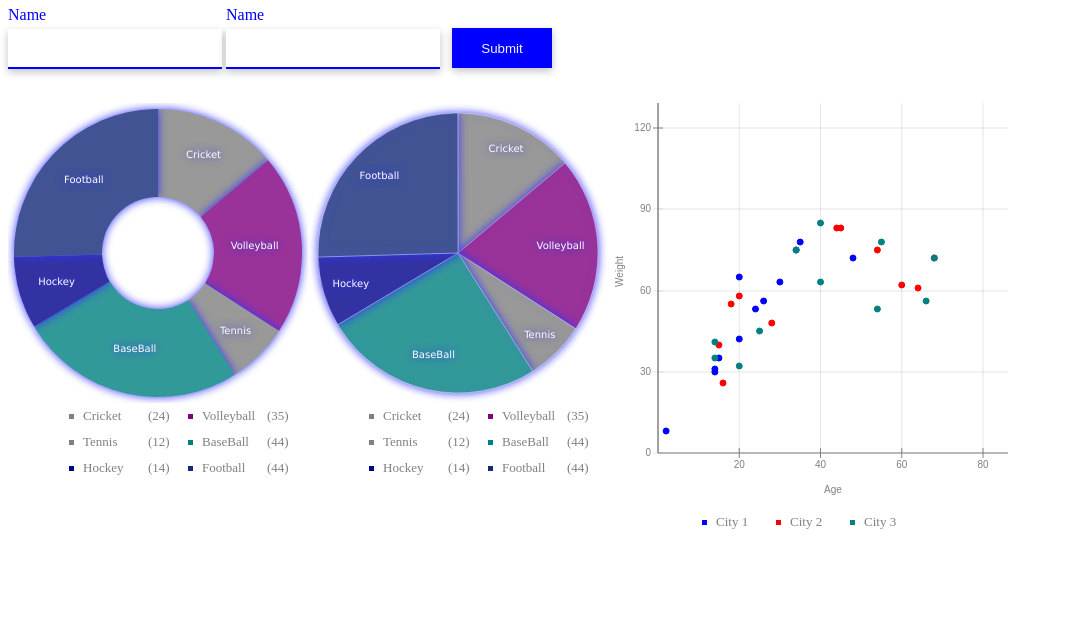
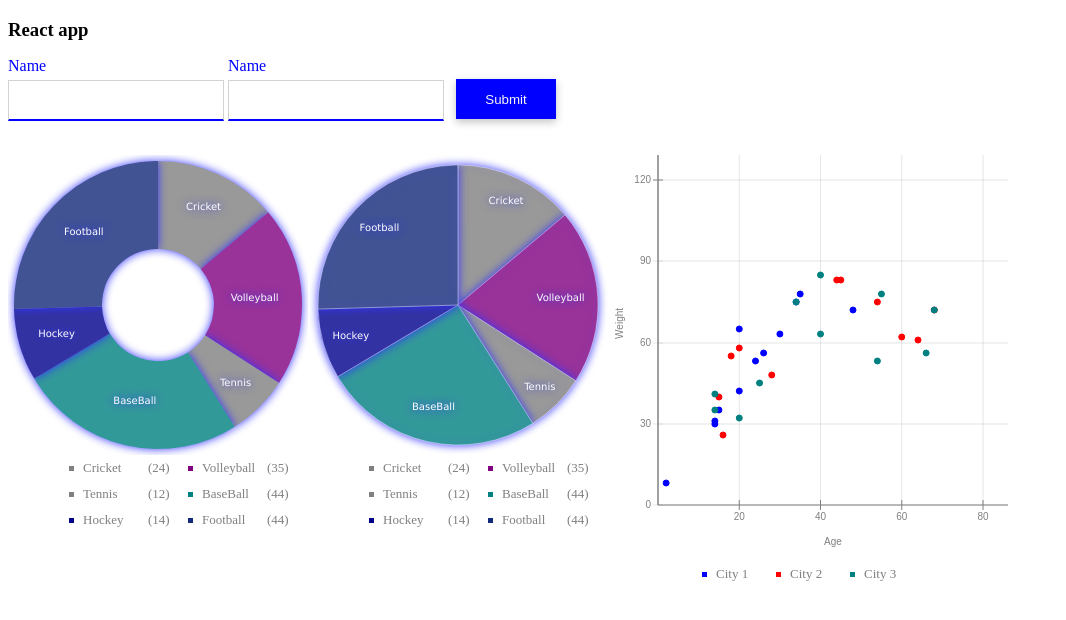
Before and after one commit to rajhseg/React-Controls-Typescript, a React (Create React App) app in the folder react-controls-typescript/: page / in a window 1280 px wide. Shown: the top 620 px of the page, without its empty margins (0-1066 px from the left). Built offline with nearby package versions, Linux system fonts and the light colour scheme.

Commit message:
Disable Backdrop
TEXTBOX

```diff
--- a/react-controls-typescript/package.json
+++ b/react-controls-typescript/package.json
@@ -12,8 +12,8 @@
     "@types/react": "^19.2.7",
     "@types/react-dom": "^19.2.3",
     "prop-types": "^15.8.1",
-    "react": "^19.2.3",
-    "react-dom": "^19.2.3",
+    "react": "^18.3.1",
+    "react-dom": "^18.3.1",
     "react-scripts": "5.0.1",
     "typescript": "^4.9.5",
     "web-vitals": "^2.1.4"
--- a/react-controls-typescript/src/App.tsx
+++ b/react-controls-typescript/src/App.tsx
@@ -23,6 +23,8 @@ function App() {
 
   const bref = useRef<RButtonRef>(null);
 
+  const [isPassword, setIsPassword] = useState(false);
+
   const handleSubmit = (e:React.MouseEvent<HTMLButtonElement>) => {
 
       let pieItem1 = new RDonutChartItem(24,'Batminton', 'darkgreen', 'white');
@@ -33,7 +35,11 @@ function App() {
 
       setButtonHeight((prevState) => '40px');
 
-      setTxtValue((prev)=> "Hello");
+      if(!isPassword){
+        setIsPassword((prev)=> true);
+      } else{
+        setIsPassword((prev)=> false);
+      }
 
       console.log('Button Id : '+ bref.current?.Id);
   }
@@ -127,11 +133,11 @@ function App() {
 
   return (
     <>
-
-      <RTextbox  LabelText={'Name'} TextboxValue={txtValue} Change={numberOnly} ValueChanged={(e)=>updateValue(e)}></RTextbox>
+      <h3>React app</h3>
+      <RTextbox LabelText={'Name'} TextboxValue={txtValue} Change={numberOnly} ValueChanged={(e)=>updateValue(e)}></RTextbox>
       &nbsp;
 
-      <RTextbox LabelText={'Name'} TextboxValue={txtValue} ValueChanged={(e)=>updateValue(e)}></RTextbox>
+      <RTextbox IsPasswordBox={isPassword} LabelText={'Name'} TextboxValue={txtValue} ValueChanged={(e)=>updateValue(e)}></RTextbox>
       &nbsp;
 
       &nbsp;
--- /dev/null
+++ b/react-controls-typescript/src/RDropdown/RDropdown.css
@@ -0,0 +1,117 @@
+.dropdownbtn {
+    background-color: #dee0e2;
+    color: rgb(193 193 193);
+    padding: 4px;
+    font-size: 10px;
+    border: none;
+    cursor: pointer;
+    right: 2px;
+    background: transparent;
+    position: absolute;
+    bottom: -3px;
+}
+
+input[type=text] {
+    border: 1px solid rgb(224, 218, 218);
+    padding: 5px;
+    outline: none;
+    color: rgb(116 111 111);
+    text-align: start;
+}
+
+    input[type=text]:focus {
+        border: 1px solid rgb(224, 218, 218);
+    }
+
+.dropdownbtn:hover, .dropdownbtn:focus {
+    background: transparent;
+}
+
+.dropdown {
+    position: relative;
+    display: inline-block;
+    cursor: pointer;
+}
+
+.dropdown-content {
+    position: absolute;
+    background-color: #f1f1f1;
+    overflow: auto;
+    /* box-shadow: rgba(0, 0, 0, 0.24) 0px 3px 8px;  */
+    /* box-shadow: 0px 8px 16px 0px rgba(0,0,0,0.2); */
+    height: 100px;
+    overflow-y: auto;
+    z-index: 10;
+    margin-top: 2px;
+}
+
+.host {
+    display: inline-block;
+    vertical-align: top;
+}
+
+.dropdown-content-template {
+    color: black;
+    /* padding: 10px 10px; */
+    padding-top: 5px;
+    padding-bottom: 5px;
+    padding-left: 1px;
+    padding-right: 1px;
+    text-decoration: none;
+    display: block;
+    cursor: pointer;
+    margin-top: 3px;
+    margin-bottom: 3px;
+}
+
+.dropdown-content-selected {
+    background-color: #e9e9e9;
+}
+
+.show {
+    display: block;
+}
+
+::-webkit-scrollbar {
+    width: 0.4em;
+    ;
+    height: 0.4em;
+    ;
+}
+
+::-webkit-scrollbar-track {
+    background-color: #bdbbbb;
+}
+
+::-webkit-scrollbar-thumb {
+    background-color: #5e5e5e;
+    border-radius: 10px;
+}
+
+
+.icon-up:before {
+    content: "\276F";
+}
+
+.icon-down:before {
+    content: "\276E";
+}
+
+.icon-up, .icon-down {
+    font-size: 18px;
+    display: inline-block;
+    -ms-transform: rotate(90deg);
+    -webkit-transform: rotate(90deg);
+    transform: rotate(90deg);
+}
+
+.item {
+    width: auto;
+    padding: 6px;
+    cursor: pointer;
+    padding-left: 12px;
+}
+
+    .item:hover {
+        background-color: #e9e9e9;
+    }
--- a/react-controls-typescript/src/RTextbox/RTextbox.css
+++ b/react-controls-typescript/src/RTextbox/RTextbox.css
@@ -9,7 +9,6 @@
     border: none;
     border-bottom-width: 2px;
     border-bottom-style: solid;
-    box-shadow: rgba(0, 0, 0, 0.24) 0px 3px 8px;
     outline: none;
     align-content: center;
     align-items: center;
@@ -19,6 +18,12 @@
     padding: 4px;
     padding-left: 7px;
     padding-right: 7px;
+}
+
+.brdr {
+    border-top: 0.5px solid lightgray;
+    border-left: 0.5px solid lightgray;
+    border-right: 0.5px solid lightgray;
 }
 
 .txtbox:focus::placeholder {
--- a/react-controls-typescript/src/RTextbox/RTextbox.tsx
+++ b/react-controls-typescript/src/RTextbox/RTextbox.tsx
@@ -23,6 +23,7 @@ type Props = PropsEvents<string> & {
     MarginTextBottom?: string,
     IsPasswordBox?: boolean,
     TextboxValue?: string
+    EnableBoxShadow?: boolean
 };
 
 const RTextbox = forwardRef<RTextboxRef, Props>(({
@@ -40,6 +41,7 @@ const RTextbox = forwardRef<RTextboxRef, Props>(({
     MarginTextBottom = "10px",
     IsPasswordBox = false,
     TextboxValue = '',
+    EnableBoxShadow = false,
     ValueChanged =  (e: string) => { },
     Click =  (e: React.MouseEvent<HTMLInputElement>) => {},
     Focus = (e: React.FocusEvent<HTMLInputElement>) => {},
@@ -67,7 +69,7 @@ const RTextbox = forwardRef<RTextboxRef, Props>(({
     Drop = (e: React.DragEvent<HTMLInputElement>) => {},
     Input = (e: React.FormEvent<HTMLInputElement>) => {},
     Change = (e: React.ChangeEvent<HTMLInputElement>) => {}
-}:Props, ref) => {
+}:Props, ref): React.ReactElement => {
 
     let HostElementId: string = useId();
     let Id: string = useId();
@@ -106,14 +108,15 @@ const RTextbox = forwardRef<RTextboxRef, Props>(({
                 <input ref={inpRef}  readOnly={ReadOnly} id={InputId}
                         disabled={Disabled}
                         type={IsPasswordBox ? 'password' : 'text'}
-                        value={tValue} className="txtbox"
+                        value={tValue} className={ EnableBoxShadow ? "txtbox" : "txtbox brdr" }
 
                         style={{ height: TextBoxHeight,
                                 width: TextBoxWidth,
                                 borderBottomColor: BottomLineColor,
                                 marginBottom: EnableMarginTextBottom ? MarginTextBottom : '',
                                 font: Font,
-                                pointerEvents:(Disabled || ReadOnly) ? 'none': undefined
+                                pointerEvents:(Disabled || ReadOnly) ? 'none': undefined,
+                                boxShadow: EnableBoxShadow ? 'rgba(0, 0, 0, 0.24) 0px 3px 8px' : 'none',
                             }}
 
                     onInput={(e)=> Input(e)}
```
Also changed, not shown: react-controls-typescript/src/RDropdown/RDropdown.tsx (added, +43 -0 lines), 1 other file (tests, documents, lock files or other folders).
